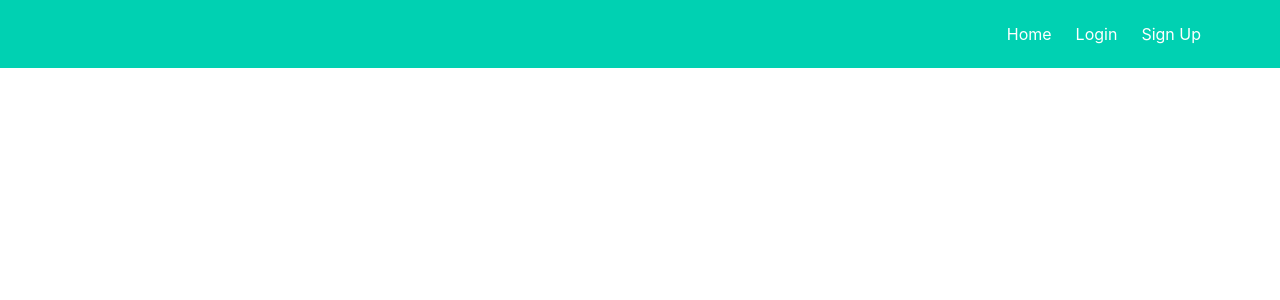
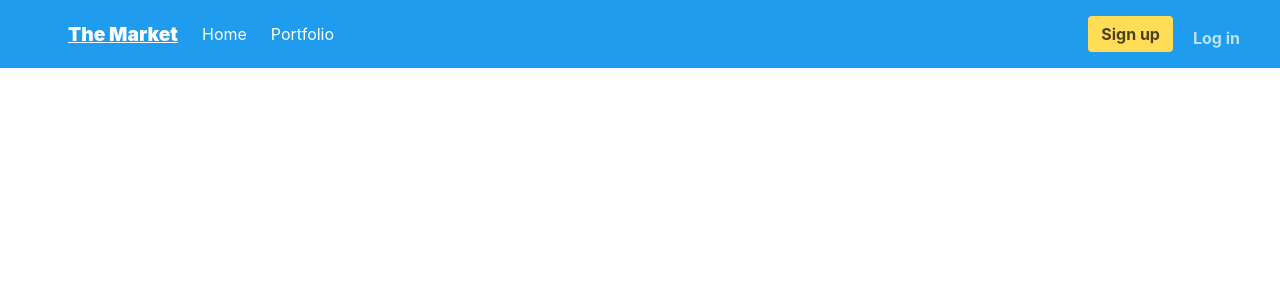
Before and after one commit to ashelto6/The-Market, a Python web app: template templates/base.html in a window 1280 px wide. Shown: the top 300 px of the page. Run offline with Jinja, Linux system fonts and the light colour scheme; the template is opened without the code that fills it, so the values that code supplies are empty; some libraries are stand-ins or nearby versions.

Commit message:
modified navbar

```diff
--- a/templates/base.html
+++ b/templates/base.html
@@ -6,9 +6,9 @@
     <meta http-equiv="X-UA-Compatible" content="IE=edge">
     <meta name="viewport" content="width=device-width, initial-scale=1.0">
     <!-- STYLESHEETS - CSS -->
+    <link rel="stylesheet" href="https://cdnjs.cloudflare.com/ajax/libs/bulma/0.7.2/css/bulma.min.css" />
     <link rel="stylesheet" href="https://stackpath.bootstrapcdn.com/bootstrap/4.3.1/css/bootstrap.min.css"
         integrity="sha384-ggOyR0iXCbMQv3Xipma34MD+dH/1fQ784/j6cY/iJTQUOhcWr7x9JvoRxT2MZw1T" crossorigin="anonymous">
-    <link rel="stylesheet" href="https://cdnjs.cloudflare.com/ajax/libs/bulma/0.7.2/css/bulma.min.css" />
     <link rel="stylesheet" href="{{ url_for('static', filename= 'css/style.css') }}">
 
     <title>{% block title %} {% endblock %}</title>
@@ -16,35 +16,50 @@
 
 <body>
     <!-- navbar -->
-    <section class="hero is-primary">
+    <section class="hero is-info">
 
         <div class="hero-head">
-            <nav class="navbar">
-                <div class="container">
+            <nav class="navbar" role="navigation" aria-label="main navigation">
+                <span class="navbar-brand">
+                    <a class="navbar-item" href="{{ url_for('main.index') }}">
+                        <b><big><strong></span><u> The Market </u></span></strong></big></b>
+                    </a>
+                </span>
+                <a role="button" class="navbar-burger" aria-label="menu" aria-expanded="false"
+                    data-target="navbarBasicExample">
+                    <span aria-hidden="true"></span>
+                    <span aria-hidden="true"></span>
+                    <span aria-hidden="true"></span>
+                </a>
 
-                    <div id="navbarMenuHeroA" class="navbar-menu">
-                        <div class="navbar-end">
+                <div id="navbarBasicExample" class="navbar-menu">
+                    <div class="navbar-start">
                         <a href="{{ url_for('main.index') }}" class="navbar-item">
                             Home
                         </a>
-                            {% if current_user.is_authenticated %}
+
                         <a href="{{ url_for('main.portfolio') }}" class="navbar-item">
                             Portfolio
                         </a>
-                            {% endif %}
+                    </div>
+
+                    <div class="navbar-end">
+                        <div class="navbar-item">
+                            <div class="buttons">
                                 {% if not current_user.is_authenticated %}
+                                <a href="{{ url_for('auth.signup') }}" class="button is-warning">
+                                    <strong>Sign up</strong>
+                                </a>
                                 <a href="{{ url_for('auth.login') }}" class="navbar-item">
-                                Login
-                            </a>
-                            <a href="{{ url_for('auth.signup') }}" class="navbar-item">
-                                Sign Up
+                                    <strong>Log in</strong>
                                 </a>
                                 {% endif %}
                                 {% if current_user.is_authenticated %}
-                            <a href="{{ url_for('auth.logout') }}" class="navbar-item">
-                                Logout
+                                <a href="{{ url_for('auth.logout') }}" class="button is-danger">
+                                    <strong>Log Out</strong>
                                 </a>
                                 {% endif %}
+                            </div>
                         </div>
                     </div>
                 </div>
@@ -65,6 +80,19 @@
     <script src="https://stackpath.bootstrapcdn.com/bootstrap/4.3.1/js/bootstrap.min.js"
         integrity="sha384-JjSmVgyd0p3pXB1rRibZUAYoIIy6OrQ6VrjIEaFf/nJGzIxFDsf4x0xIM+B07jRM" crossorigin="anonymous">
     </script>
+    <script>
+        $(document).ready(function () {
+
+            // Check for click events on the navbar burger icon
+            $(".navbar-burger").click(function () {
+
+                // Toggle the "is-active" class on both the "navbar-burger" and the "navbar-menu"
+                $(".navbar-burger").toggleClass("is-active");
+                $(".navbar-menu").toggleClass("is-active");
+
+            });
+        });
+    </script>
 </body>
 
 </html>
```
Lines whose indentation alone changed are shown as unchanged.
